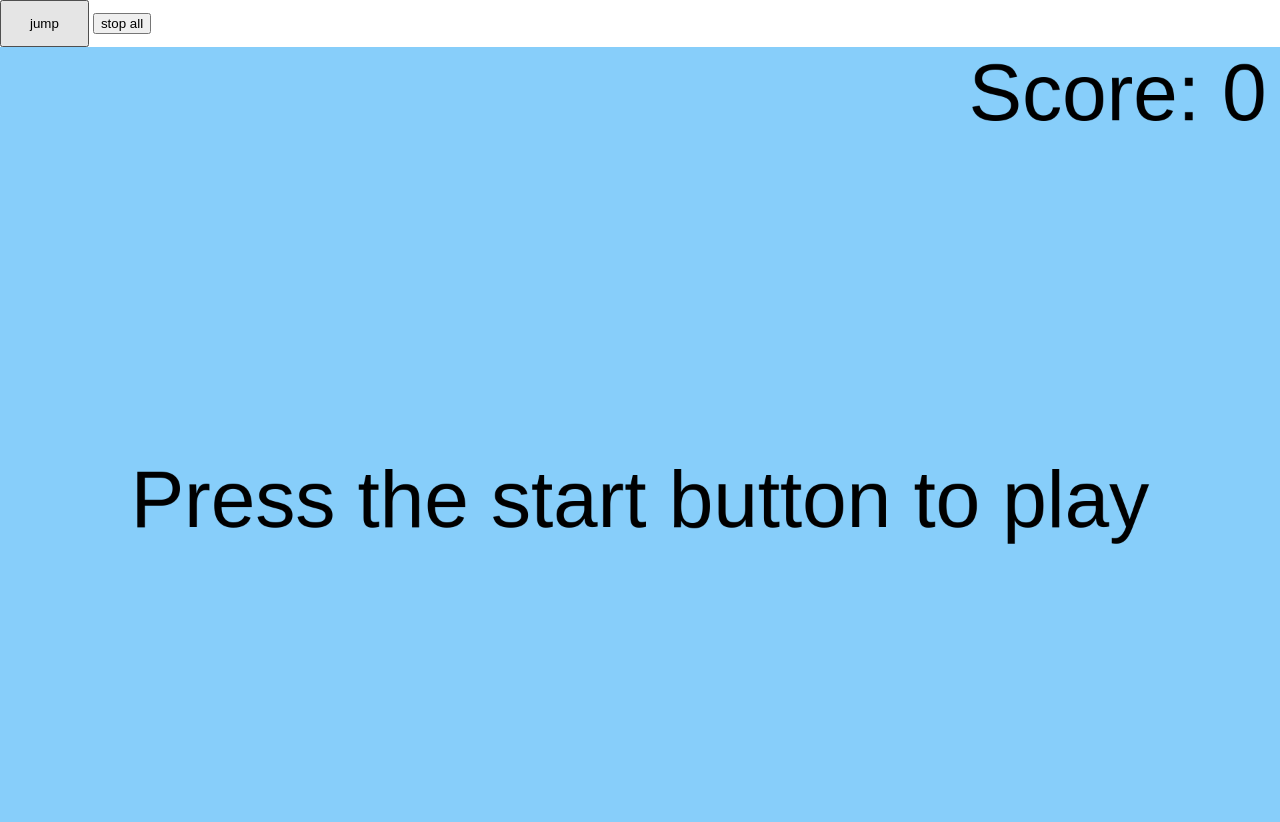
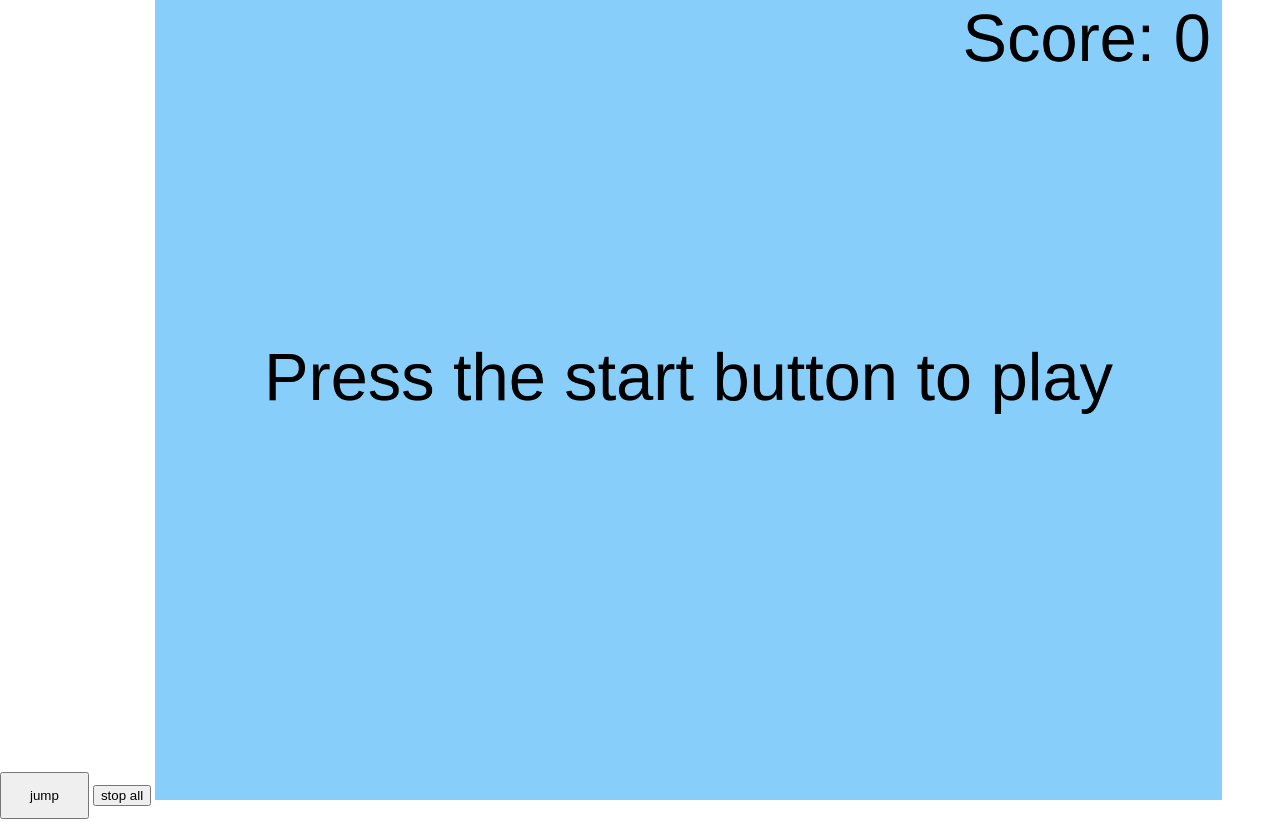
Before and after one commit to gamesremadebadly/flappybird, a plain HTML site: page index.html in a window 1280 px wide. Shown: the top 822 px of the page. Drawn offline with Linux system fonts and the light colour scheme.

Commit message:
Update flappybird.css

```diff
--- a/flappybird.css
+++ b/flappybird.css
@@ -1,8 +1,9 @@
 canvas {
     background-color: lightskyblue;
-    width: 100%;
 }
-body {
+body, html {
     margin: 0 auto;
     display: inline;
+    width: 100%;
+    height: 100%;
 }
```
